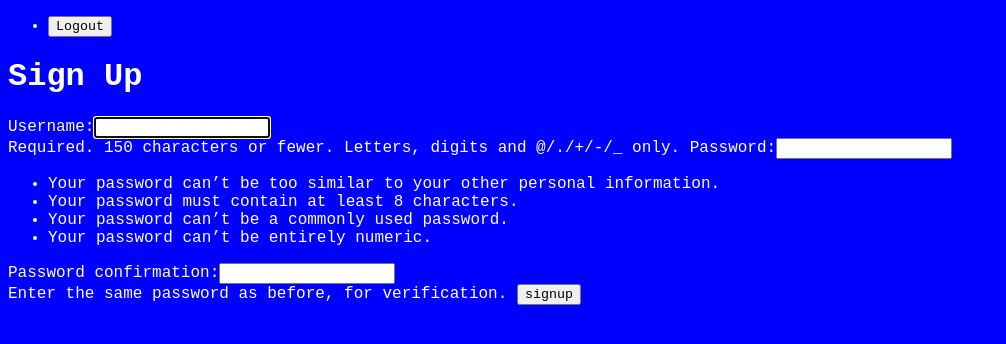
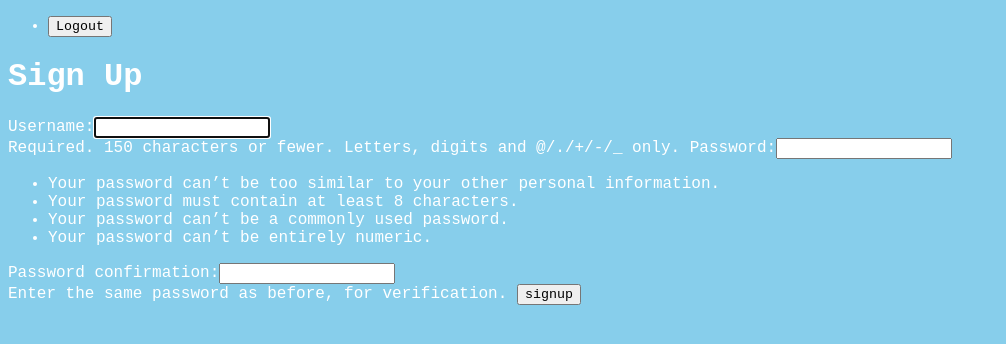
Before and after one commit to heropaulexy79/Simple-Blog, a Django app: page /accounts/signup/ in a window 1280 px wide. Shown: the top 344 px of the page, without its empty margins (0-1006 px from the left). Run offline with Django 3.2, Linux system fonts and the light colour scheme.

Commit message:
few changes

```diff
--- a/accounts/views.py
+++ b/accounts/views.py
@@ -31,7 +31,7 @@ def login_view(request):
 def logout_view(request):
     if request.method == 'POST':
         logout(request)
-        return redirect('accounts:index')
+        return redirect('blog:post_list')
 
 def index(request):
    return render(request, 'accounts/index.html')
--- a/assets/styles.css
+++ b/assets/styles.css
@@ -1,5 +1,5 @@
 body {
-    background-color: blue;
+    background-color: skyblue;
     color: #fff;
     background-repeat: no-repeat
 }
```
